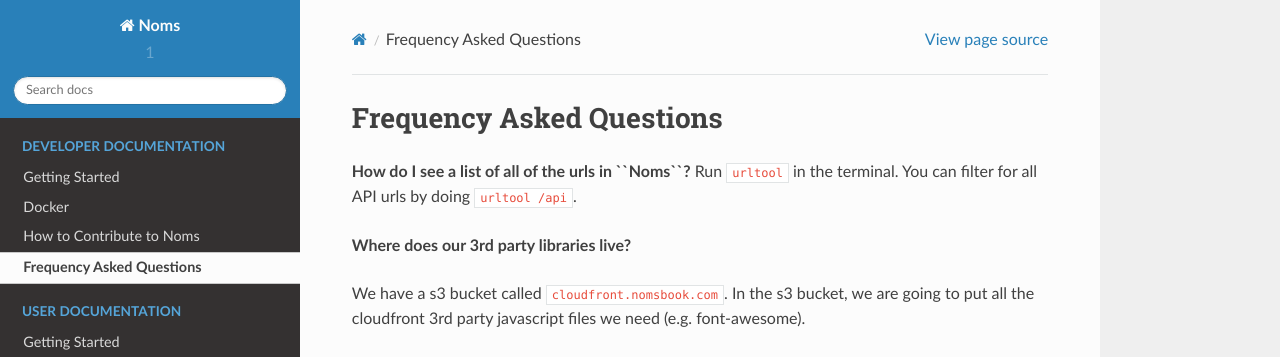
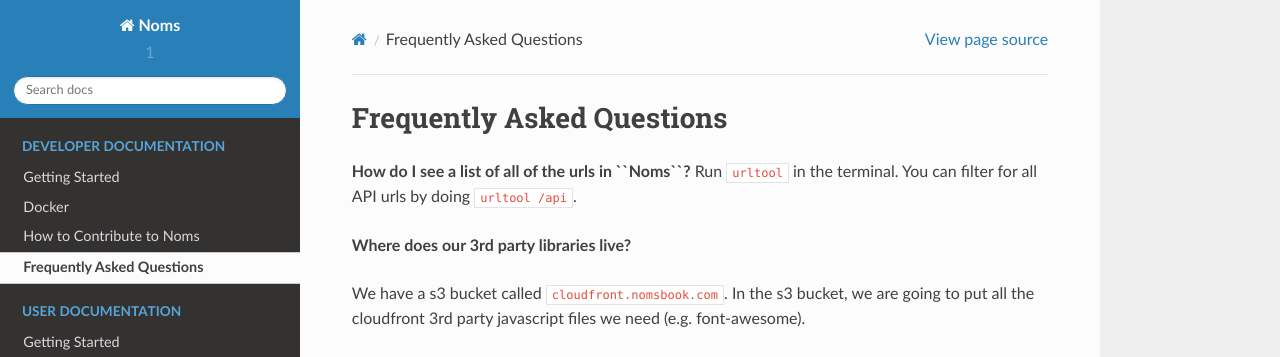
Before and after one commit to katharinechen/Noms, a Sphinx documentation site: the page built from docs/faq.rst, in a window 1280 px wide. Shown: the top 357 px of the page. Built offline with Sphinx 7.4.7 and the Read the Docs theme 2.0.0, drawn with Linux system fonts in a browser that asks for light colours; formulas are drawn with MathJax 3.

Commit message:
noms-48 Fix docs

```diff
--- a/docs/conf.py
+++ b/docs/conf.py
@@ -150,6 +150,6 @@
 #  dir menu entry, description, category)
 texinfo_documents = [
     (master_doc, 'Noms', u'Noms Documentation',
-     author, 'Noms', 'One line description of project.',
+     author, 'Noms', 'Recipe App for Awesome People.',
      'Miscellaneous'),
 ]
--- a/docs/dev_getting_started.rst
+++ b/docs/dev_getting_started.rst
@@ -5,7 +5,7 @@
 
 Initial Setup
 -------------
-If this is your first time working with ``Noms``, you have to complete the following steps to get``Noms`` running in your local environment.
+If this is your first time working with ``Noms``, you have to complete the following steps to get ``Noms`` running in your local environment.
 
 First, downalod ``Noms`` source files from ``Github``: ::
 
@@ -23,7 +23,7 @@
 
 	source /usr/local/bin/virtualenvwrapper.sh
 
-Continue by making your ``Noms` your virtualenv: ::
+Continue by making your ``Noms`` your virtualenv: ::
 
 	$ mkvirtualenv -a Noms noms
 
--- a/docs/faq.rst
+++ b/docs/faq.rst
@@ -1,4 +1,4 @@
-Frequency Asked Questions
+Frequently Asked Questions
 =========================
 
 **How do I see a list of all of the urls in ``Noms``?**
```
Also changed, not shown: 1 other file.
